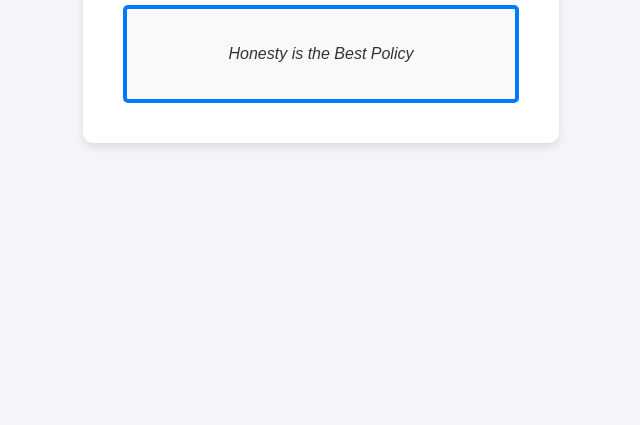
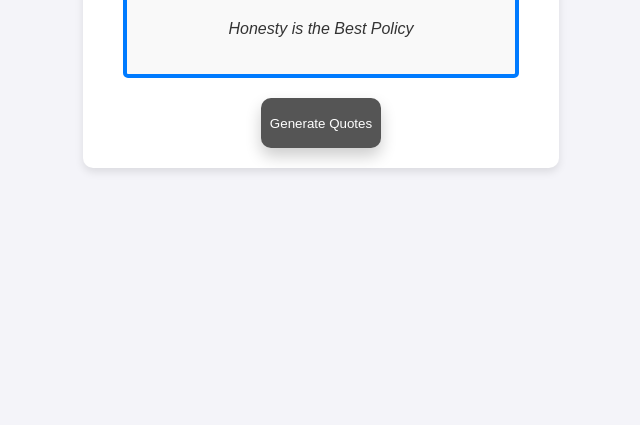
Before and after one commit to UjjwalChoudhary2001/Dynamic-Quote-Generator, a plain HTML site: page index.html in a window 1280 px wide. Shown: the part 375-800 px from the top of the page, without its empty margins (319-959 px from the left). Drawn offline with Linux system fonts and the light colour scheme.

Commit message:
Update index.html

```diff
--- a/index.html
+++ b/index.html
@@ -12,6 +12,7 @@
       <div class="quote-box">
         <p id="quote">Honesty is the Best Policy</p>
       </div>
+      <button>Generate Quotes</button>
     </div>
     <script src="first.js"></script>
   </body>
```
